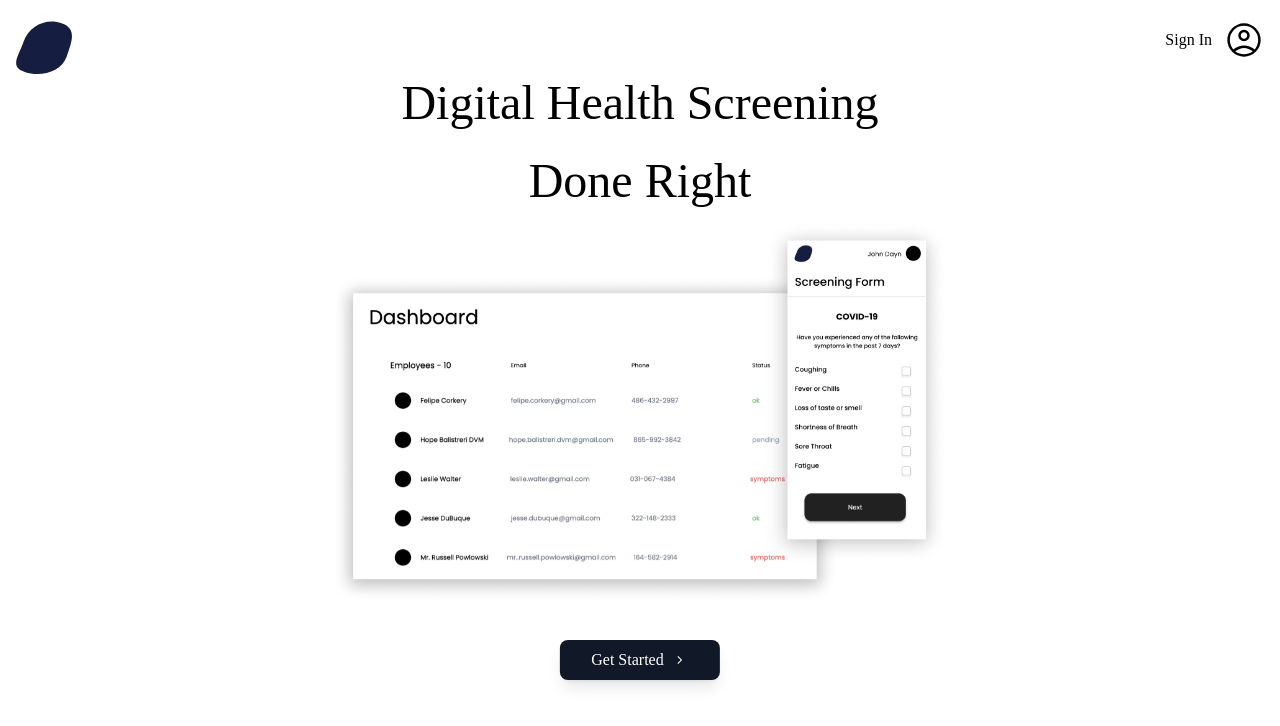
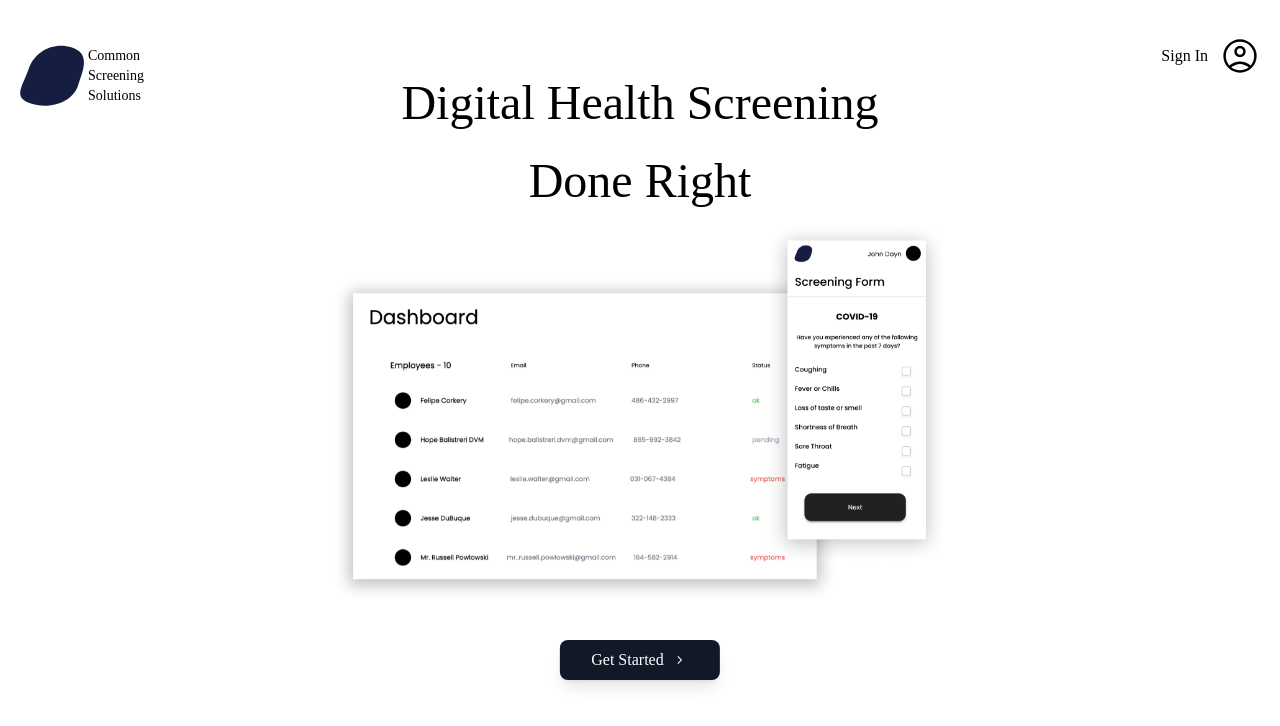
Before and after one commit to Common-Screening-Solutions/CSA, a React (Create React App) app in the folder web/: page / in a window 1280 px wide. Shown: the top 726 px of the page. Built offline with nearby package versions, Linux system fonts and the light colour scheme.

Commit message:
dynamic navbar

```diff
--- a/web/src/App.js
+++ b/web/src/App.js
@@ -10,7 +10,7 @@
   return (
     <BrowserRouter>
       <div>
-        <Navbar mobile={true} signedIn={true} userHidden={false} />
+        <Navbar />
         <Routes>
           <Route path="/" element={<LandingPage />} />
           <Route path="/dashboard" element={<DashboardPage />} />
--- a/web/src/components/FormPage.js
+++ b/web/src/components/FormPage.js
@@ -1,6 +1,7 @@
 import Button from "./Button.js";
 import InputField from "./InputField.js";
 import { useState } from "react";
+import { ReactComponent as Check } from "../assets/check.svg";
 
 const symptoms = [
   "Coughing",
@@ -14,11 +15,20 @@
 export default function FormPage(props) {
   const [code, setCode] = useState("");
   const [auth, setAuth] = useState(false);
+  const [submitted, setSubmitted] = useState(false);
 
-  function submit() {}
+  function submit() {
+    setSubmitted(true);
+  }
 
   function tryAuth() {
     setAuth(true);
+  }
+
+  if (submitted) {
+    return (
+      <Check className="absolute left-1/2 -translate-x-1/2 top-1/2 -translate-y-1/2 fill-green-500" />
+    );
   }
 
   return (
--- a/web/src/components/Navbar.js
+++ b/web/src/components/Navbar.js
@@ -1,12 +1,14 @@
 import { ReactComponent as Logo } from "../assets/logo.svg";
 import { ReactComponent as Account } from "../assets/account.svg";
+import { useLocation } from "react-router-dom";
 
-export default function Navbar({
-  mobile = false,
-  // signedIn = true,
-  userHidden = false,
-}) {
-  let signedIn = localStorage.getItem("email_LS")
+export default function Navbar(props) {
+  const signedIn = localStorage.getItem("email_LS");
+
+  const location = useLocation();
+  const mobile = location.pathname == "/form";
+  const userHidden = location.pathname == "/login";
+
   return (
     <div className={`top-0 ${mobile ? "mx-4 my-5" : "mx-5 my-9"} select-none`}>
       <div className={`${mobile ? "h-14" : "h-20"} flex items-center relative`}>
```
Also changed, not shown: web/src/assets/check.svg (added).
